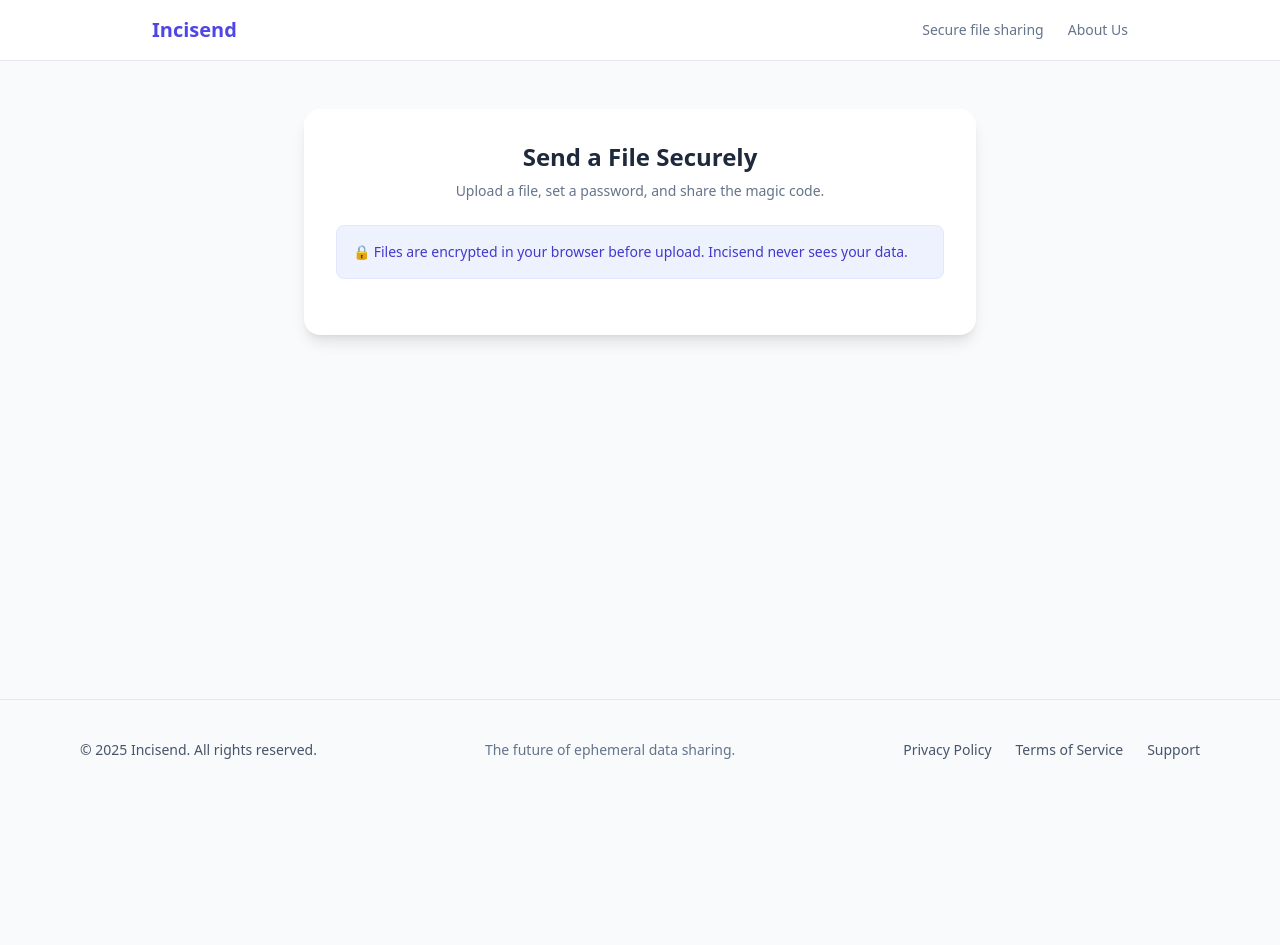
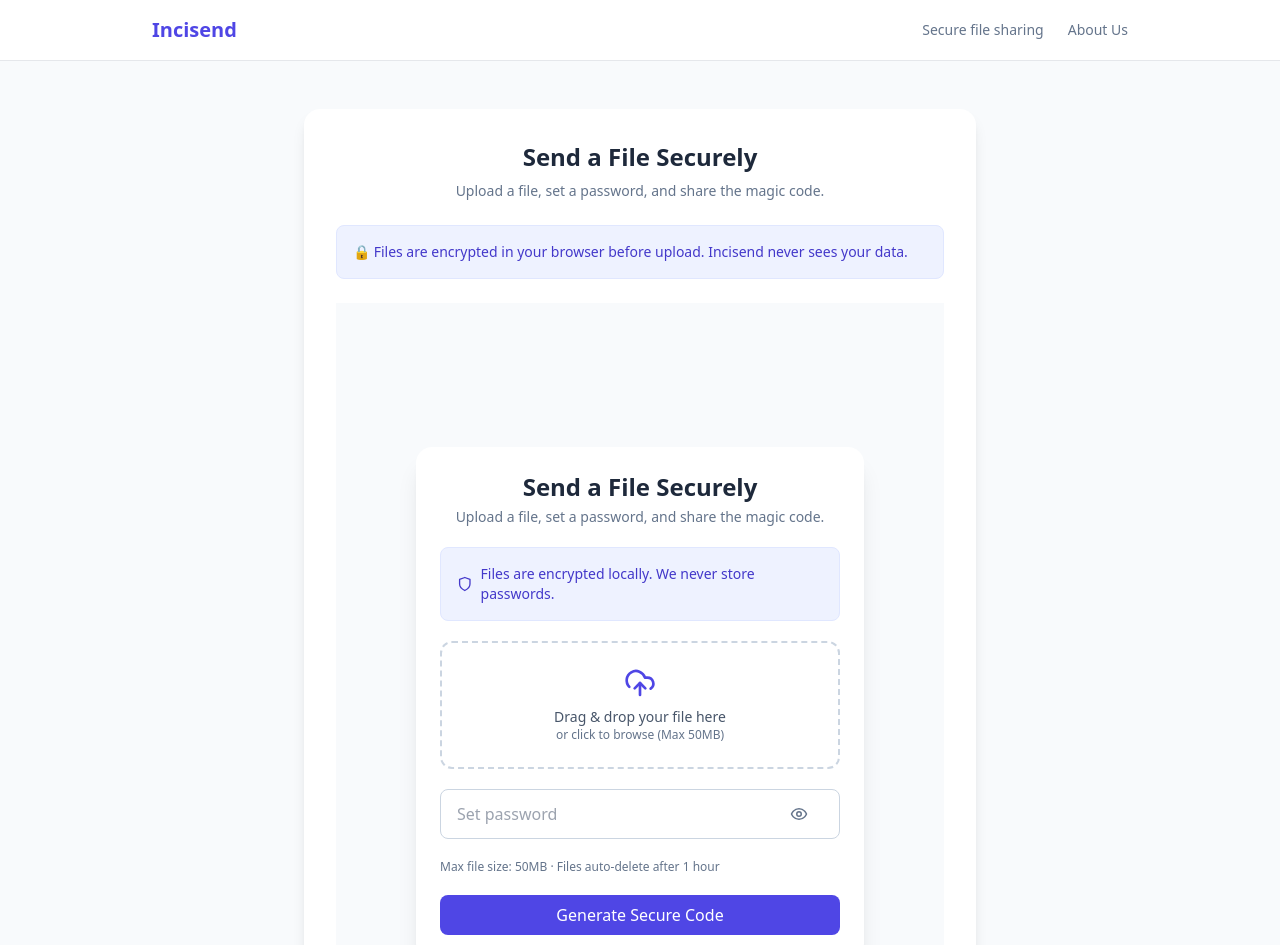
Before and after one commit to Inciverse/incisend, a Next.js app: page /send in a window 1280 px wide. Shown: the top 945 px of the page. Before the commit the page ends 800 px from the top, so only its background shows below. Built offline with nearby package versions, Linux system fonts and the light colour scheme.

Commit message:
Update InciSend.tsx

```diff
--- a/components/InciSend.tsx
+++ b/components/InciSend.tsx
@@ -6,11 +6,10 @@ import {
   EyeOff,
   UploadCloud,
   Shield,
-  CheckCircle,
   Lock,
 } from "lucide-react";
 
-const MAX_FILE_SIZE = 50 * 1024 * 1024;
+const MAX_FILE_SIZE = 50 * 1024 * 1024; // 50MB
 
 function generateCode() {
   return Math.random().toString(36).substring(2, 8).toUpperCase();
@@ -23,17 +22,18 @@ export default function InciSend({ mode }: { mode: "send" | "receive" }) {
   const [code, setCode] = useState("");
   const [inputCode, setInputCode] = useState("");
   const [message, setMessage] = useState("");
-  const [loading, setLoading] = useState(false);
 
   // ================= SEND =================
   const handleSend = async () => {
     if (!file || !password) {
-      setMessage("❌ Select a file and set a password.");
+      setMessage("Select a file and set a password.");
       return;
     }
 
-    setLoading(true);
-    setMessage("");
+    if (file.size > MAX_FILE_SIZE) {
+      setMessage("File exceeds 50MB limit.");
+      return;
+    }
 
     const generatedCode = generateCode();
     const formData = new FormData();
@@ -48,21 +48,20 @@ export default function InciSend({ mode }: { mode: "send" | "receive" }) {
     });
 
     const json = await res.json();
-    setLoading(false);
 
     if (!json.success) {
-      setMessage("❌ Upload failed. Try again.");
+      setMessage(json.error || "Upload failed.");
       return;
     }
 
     setCode(generatedCode);
-    setMessage("✅ File uploaded successfully.");
+    setMessage("File uploaded. Share the code & password.");
   };
 
   // ================= RECEIVE =================
   const handleReceive = async () => {
     if (!inputCode) {
-      setMessage("❌ Enter the magic code.");
+      setMessage("Enter the magic code.");
       return;
     }
 
@@ -76,7 +75,7 @@ export default function InciSend({ mode }: { mode: "send" | "receive" }) {
     });
 
     if (!res.ok) {
-      setMessage("❌ Invalid code or file expired.");
+      setMessage("Invalid code or file expired.");
       return;
     }
 
@@ -89,25 +88,113 @@ export default function InciSend({ mode }: { mode: "send" | "receive" }) {
     a.click();
 
     window.URL.revokeObjectURL(url);
-    setMessage("✅ File downloaded successfully.");
+    setMessage("File downloaded successfully.");
   };
 
   // ================= UI =================
   return (
-    <div className="space-y-6">
+    <div className="min-h-screen bg-slate-50 flex items-center justify-center px-4">
+      <div className="w-full max-w-md">
+        {/* ================= SEND UI ================= */}
+        {mode === "send" && (
+          <div className="rounded-2xl bg-white p-6 shadow-xl space-y-5">
+            <div className="text-center space-y-1">
+              <h2 className="text-2xl font-bold">Send a File Securely</h2>
+              <p className="text-sm text-slate-500">
+                Upload a file, set a password, and share the magic code.
+              </p>
+            </div>
+
+            <div className="flex items-center gap-2 rounded-lg bg-indigo-50 border border-indigo-100 p-4 text-sm text-indigo-700">
+              <Shield size={16} />
+              Files are encrypted locally. We never store passwords.
+            </div>
+
+            <div
+              className="cursor-pointer rounded-xl border-2 border-dashed border-slate-300 p-6 text-center transition hover:border-indigo-400 hover:bg-indigo-50"
+              onClick={() => document.getElementById("fileInput")?.click()}
+            >
+              <UploadCloud className="mx-auto h-8 w-8 text-indigo-600" />
+              <p className="mt-2 text-sm font-medium">
+                {file ? file.name : "Drag & drop your file here"}
+              </p>
+              <p className="text-xs text-slate-500">
+                or click to browse (Max 50MB)
+              </p>
+
+              <input
+                id="fileInput"
+                type="file"
+                className="hidden"
+                onChange={(e) => {
+                  const selected = e.target.files?.[0];
+                  if (!selected) return;
+
+                  if (selected.size > MAX_FILE_SIZE) {
+                    setMessage("Max file size is 50MB");
+                    return;
+                  }
+
+                  setFile(selected);
+                }}
+              />
+            </div>
+
+            <div className="relative">
+              <input
+                type={showPassword ? "text" : "password"}
+                placeholder="Set password"
+                value={password}
+                onChange={(e) => setPassword(e.target.value)}
+                className="w-full rounded-lg border px-4 py-3 pr-10"
+              />
+              <button
+                type="button"
+                onClick={() => setShowPassword(!showPassword)}
+                className="absolute right-3 top-1/2 -translate-y-1/2 text-slate-500"
+              >
+                {showPassword ? <EyeOff size={18} /> : <Eye size={18} />}
+              </button>
+            </div>
+
+            <p className="text-xs text-slate-500">
+              Max file size: 50MB · Files auto-delete after 1 hour
+            </p>
+
+            <button
+              onClick={handleSend}
+              className="w-full rounded-lg bg-indigo-600 py-2 font-medium text-white hover:bg-indigo-700 transition"
+            >
+              Generate Secure Code
+            </button>
+
+            {code && (
+              <div className="rounded-xl bg-indigo-600 p-5 text-center text-white shadow-lg">
+                <p className="text-xs uppercase tracking-widest">
+                  Your Magic Code
+                </p>
+                <p className="mt-2 text-3xl font-mono font-extrabold tracking-widest text-white">
+                  {code}
+                </p>
+                <p className="mt-3 text-xs text-indigo-100">
+                  Share this code + password securely
+                </p>
+              </div>
+            )}
+          </div>
+        )}
+
         {/* ================= RECEIVE UI ================= */}
         {mode === "receive" && (
-        <div className="mx-auto max-w-md rounded-2xl bg-white p-6 shadow-lg space-y-5">
-          {/* Info Box */}
-          <div className="flex items-center gap-2 rounded-lg border border-indigo-100 bg-indigo-50 p-4 text-sm text-indigo-800">
+          <div className="rounded-2xl bg-white p-6 shadow-xl space-y-5">
+            <div className="flex items-center gap-2 rounded-lg bg-indigo-50 border border-indigo-100 p-4 text-sm text-indigo-700">
               <Shield size={16} />
               Ensure you have the correct code. Files expire after 1 hour.
             </div>
 
-          {/* Header */}
-          <div className="text-center space-y-1">
+            <div className="text-center space-y-2">
               <div className="mx-auto flex h-10 w-10 items-center justify-center rounded-full bg-indigo-100">
-              <Lock className="text-indigo-600" size={20} />
+                <Lock className="text-indigo-600" size={18} />
               </div>
               <h2 className="text-2xl font-bold">Receive File</h2>
               <p className="text-sm text-slate-500">
@@ -115,15 +202,14 @@ export default function InciSend({ mode }: { mode: "send" | "receive" }) {
               </p>
             </div>
 
-          {/* Magic Code */}
             <input
+              autoFocus
               placeholder="Enter secure magic code"
               value={inputCode}
               onChange={(e) => setInputCode(e.target.value.toUpperCase())}
               className="w-full rounded-lg border px-4 py-3"
             />
 
-          {/* Password */}
             <div className="relative">
               <input
                 type={showPassword ? "text" : "password"}
@@ -141,15 +227,13 @@ export default function InciSend({ mode }: { mode: "send" | "receive" }) {
               </button>
             </div>
 
-          {/* Action */}
             <button
               onClick={handleReceive}
-            className="w-full rounded-lg bg-indigo-600 py-3 font-medium text-white hover:bg-indigo-700 transition"
+              className="w-full rounded-lg bg-indigo-600 py-2 font-medium text-white hover:bg-indigo-700 transition"
             >
               Decrypt & Download
             </button>
 
-          {/* Footer Trust */}
             <p className="text-center text-xs text-slate-500">
               Files are decrypted locally in your browser.
             </p>
@@ -157,10 +241,11 @@ export default function InciSend({ mode }: { mode: "send" | "receive" }) {
         )}
 
         {message && (
-        <p className="text-center text-sm font-medium text-slate-700">
+          <p className="mt-4 text-center text-sm text-slate-600">
             {message}
           </p>
         )}
       </div>
+    </div>
   );
 }
```
Lines whose indentation alone changed are shown as unchanged.
